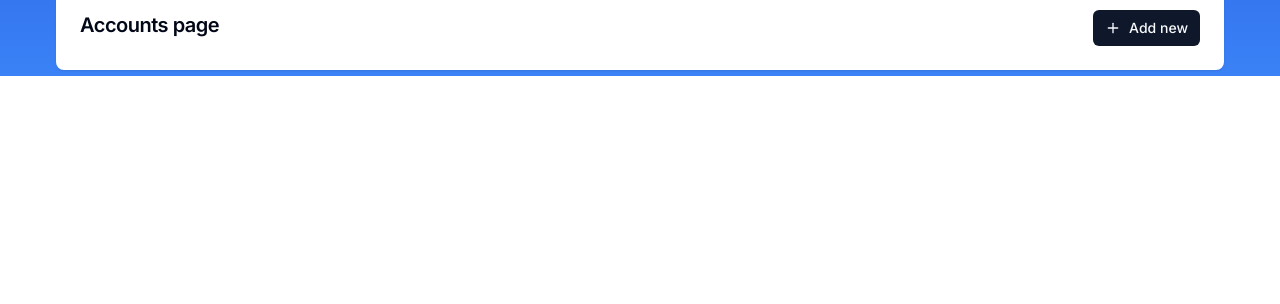
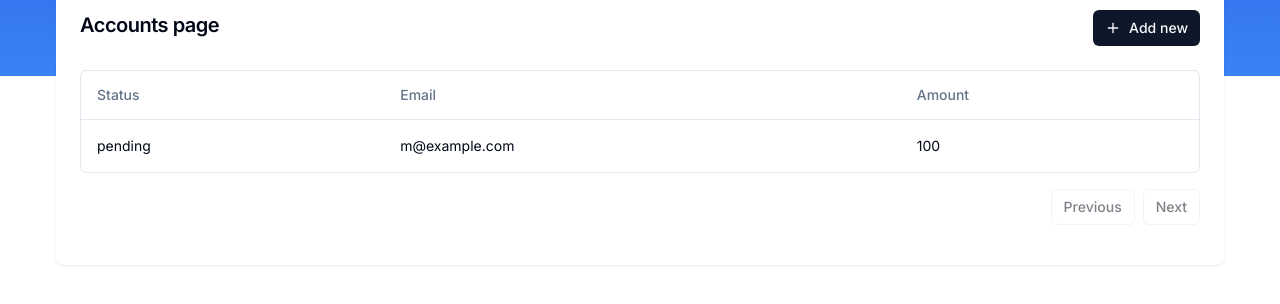
Before and after one commit to matan3sh/riseapp, a Next.js app: page /accounts in a window 1280 px wide. Shown: the part 280-584 px from the top of the page. Built offline with nearby package versions, Linux system fonts and the light colour scheme; no server answers; what drizzle-zod, hono would draw is missing.

Commit message:
Add Data Table Mock Data

```diff
--- /dev/null
+++ b/app/(dashboard)/accounts/columns.ts
@@ -0,0 +1,25 @@
+'use client'
+
+import { ColumnDef } from '@tanstack/react-table'
+
+export type Payment = {
+  id: string
+  amount: number
+  status: 'pending' | 'processing' | 'success' | 'failed'
+  email: string
+}
+
+export const columns: ColumnDef<Payment>[] = [
+  {
+    accessorKey: 'status',
+    header: 'Status',
+  },
+  {
+    accessorKey: 'email',
+    header: 'Email',
+  },
+  {
+    accessorKey: 'amount',
+    header: 'Amount',
+  },
+]
--- a/app/(dashboard)/accounts/page.tsx
+++ b/app/(dashboard)/accounts/page.tsx
@@ -1,9 +1,20 @@
 'use client'
 
+import { columns, Payment } from '@/app/(dashboard)/accounts/columns'
+import { DataTable } from '@/components/data-table'
 import { Button } from '@/components/ui/button'
-import { Card, CardHeader, CardTitle } from '@/components/ui/card'
+import { Card, CardContent, CardHeader, CardTitle } from '@/components/ui/card'
 import { useNewAccount } from '@/features/accounts/hooks/use-new-account'
 import { Plus } from 'lucide-react'
+
+const data: Payment[] = [
+  {
+    id: '728ed52f',
+    amount: 100,
+    status: 'pending',
+    email: 'm@example.com',
+  },
+]
 
 const AccountsPage = () => {
   const newAccount = useNewAccount()
@@ -18,6 +29,9 @@
             Add new
           </Button>
         </CardHeader>
+        <CardContent>
+          <DataTable columns={columns} data={data} />
+        </CardContent>
       </Card>
     </div>
   )
--- /dev/null
+++ b/components/data-table.tsx
@@ -0,0 +1,109 @@
+'use client'
+
+import {
+  ColumnDef,
+  flexRender,
+  getCoreRowModel,
+  getPaginationRowModel,
+  useReactTable,
+} from '@tanstack/react-table'
+
+import { Button } from '@/components/ui/button'
+import {
+  Table,
+  TableBody,
+  TableCell,
+  TableHead,
+  TableHeader,
+  TableRow,
+} from '@/components/ui/table'
+
+interface DataTableProps<TData, TValue> {
+  columns: ColumnDef<TData, TValue>[]
+  data: TData[]
+}
+
+export function DataTable<TData, TValue>({
+  columns,
+  data,
+}: DataTableProps<TData, TValue>) {
+  const table = useReactTable({
+    data,
+    columns,
+    getCoreRowModel: getCoreRowModel(),
+    getPaginationRowModel: getPaginationRowModel(),
+  })
+
+  return (
+    <div>
+      <div className="rounded-md border">
+        <Table>
+          <TableHeader>
+            {table.getHeaderGroups().map((headerGroup) => (
+              <TableRow key={headerGroup.id}>
+                {headerGroup.headers.map((header) => {
+                  return (
+                    <TableHead key={header.id}>
+                      {header.isPlaceholder
+                        ? null
+                        : flexRender(
+                            header.column.columnDef.header,
+                            header.getContext()
+                          )}
+                    </TableHead>
+                  )
+                })}
+              </TableRow>
+            ))}
+          </TableHeader>
+          <TableBody>
+            {table.getRowModel().rows?.length ? (
+              table.getRowModel().rows.map((row) => (
+                <TableRow
+                  key={row.id}
+                  data-state={row.getIsSelected() && 'selected'}
+                >
+                  {row.getVisibleCells().map((cell) => (
+                    <TableCell key={cell.id}>
+                      {flexRender(
+                        cell.column.columnDef.cell,
+                        cell.getContext()
+                      )}
+                    </TableCell>
+                  ))}
+                </TableRow>
+              ))
+            ) : (
+              <TableRow>
+                <TableCell
+                  colSpan={columns.length}
+                  className="h-24 text-center"
+                >
+                  No results.
+                </TableCell>
+              </TableRow>
+            )}
+          </TableBody>
+        </Table>
+      </div>
+      <div className="flex items-center justify-end space-x-2 py-4">
+        <Button
+          variant="outline"
+          size="sm"
+          onClick={() => table.previousPage()}
+          disabled={!table.getCanPreviousPage()}
+        >
+          Previous
+        </Button>
+        <Button
+          variant="outline"
+          size="sm"
+          onClick={() => table.nextPage()}
+          disabled={!table.getCanNextPage()}
+        >
+          Next
+        </Button>
+      </div>
+    </div>
+  )
+}
```
